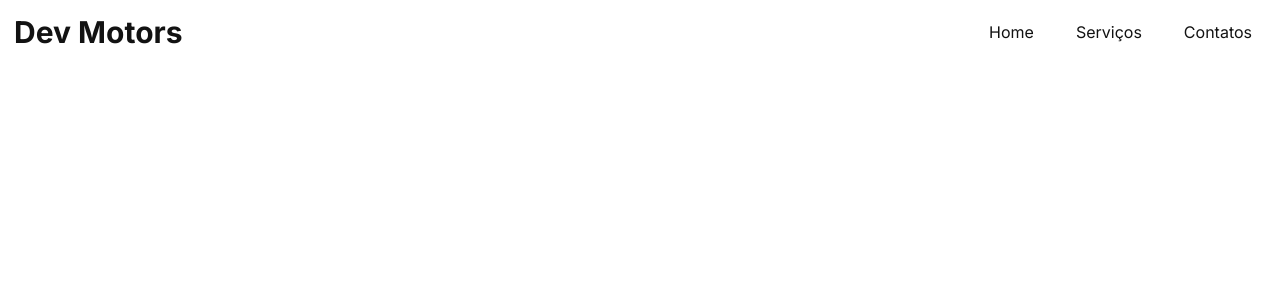
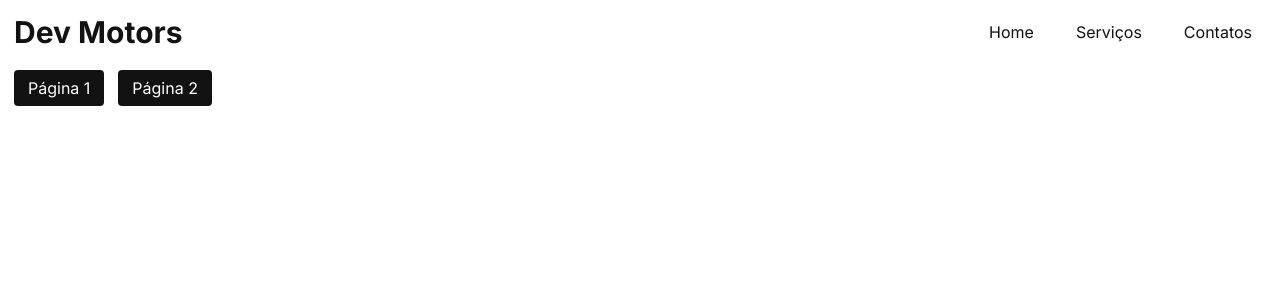
Before and after one commit to WigorCosta21/dev-motors, a Next.js app: page / in a window 1280 px wide. Shown: the top 300 px of the page. Built offline with nearby package versions, Linux system fonts and the light colour scheme.

Commit message:
feat: created subMenu component

```diff
--- a/src/app/page.tsx
+++ b/src/app/page.tsx
@@ -1,7 +1,9 @@
+import { SubMenu } from "@/components/home/SubMenu";
+
 const Home = () => {
   return (
     <main>
-      <h1>DevMotors</h1>
+      <SubMenu />
     </main>
   );
 };
--- /dev/null
+++ b/src/components/home/SubMenu/index.tsx
@@ -0,0 +1,47 @@
+"use client";
+
+import { useState, useEffect } from "react";
+
+import Link from "next/link";
+import { X, Menu } from "lucide-react";
+
+import styles from "./styles.module.scss";
+
+export const SubMenu = () => {
+  const [isOpen, setIsOpen] = useState(false);
+
+  useEffect(() => {
+    const handleResize = () => {
+      if (window.innerWidth > 767) setIsOpen(false);
+    };
+
+    window.addEventListener("resize", handleResize);
+
+    return () => window.removeEventListener("resize", handleResize);
+  }, []);
+
+  const toggleMenu = () => setIsOpen(!isOpen);
+
+  return (
+    <section className={styles.submenu}>
+      <div className={styles.submenuIcon} onClick={toggleMenu}>
+        <Menu size={34} color="#121212" />
+        Serviços
+      </div>
+
+      <ul className={`${styles.ul} ${isOpen ? styles.open : ""}`}>
+        {isOpen && (
+          <button onClick={toggleMenu} className={styles.closeButton}>
+            <X size={54} color="#121212" />
+          </button>
+        )}
+        <li>
+          <Link href="/post/pagina-1">Página 1</Link>
+        </li>
+        <li>
+          <Link href="/post/pagina-2">Página 2</Link>
+        </li>
+      </ul>
+    </section>
+  );
+};
--- /dev/null
+++ b/src/components/home/SubMenu/styles.module.scss
@@ -0,0 +1,77 @@
+.submenu {
+  max-width: 1280px;
+  margin: 0 auto;
+  padding: 64px 14px 4px 14px;
+}
+
+.submenuIcon {
+  display: none;
+  gap: 14px;
+  align-items: center;
+  font-size: 18px;
+  font-weight: bold;
+  cursor: pointer;
+}
+
+.ul {
+  display: none;
+  list-style: none;
+  padding: 14px 0;
+  row-gap: 24px;
+  column-gap: 14px;
+
+  li a {
+    background-color: #121212;
+    color: #fff;
+    padding: 8px 14px;
+    border-radius: 4px;
+  }
+}
+
+.closeButton {
+  background: transparent;
+}
+
+@media (min-width: 768px) {
+  .ul {
+    display: flex;
+  }
+}
+
+@media (max-width: 767px) {
+  .submenuIcon {
+    display: inline-flex;
+  }
+
+  .ul {
+    z-index: 99;
+    flex-direction: column;
+    align-items: center;
+    justify-content: center;
+    position: fixed;
+    left: 50%;
+    top: 50%;
+    transform: translate(-50%, -50%);
+    background-color: #fff;
+    width: 100%;
+    height: 100%;
+
+    &.open {
+      display: flex;
+    }
+  }
+
+  .ul li {
+    a {
+      background-color: transparent;
+      color: #121212;
+      font-size: 20px;
+      font-weight: bold;
+      transition: all 0.6s;
+    }
+    a:hover {
+      background-color: #121212;
+      color: #fff;
+    }
+  }
+}
```
